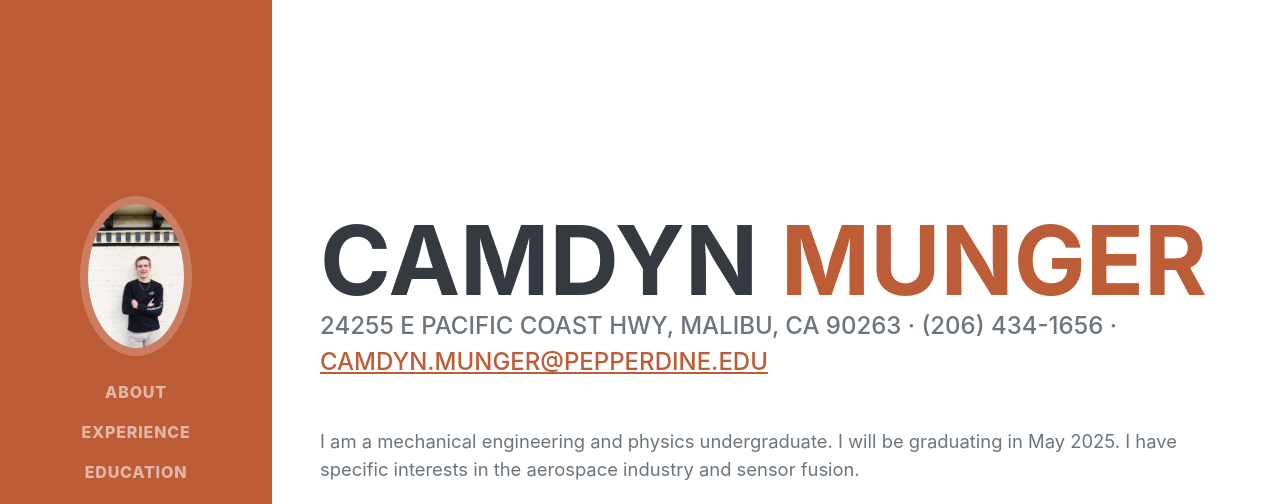
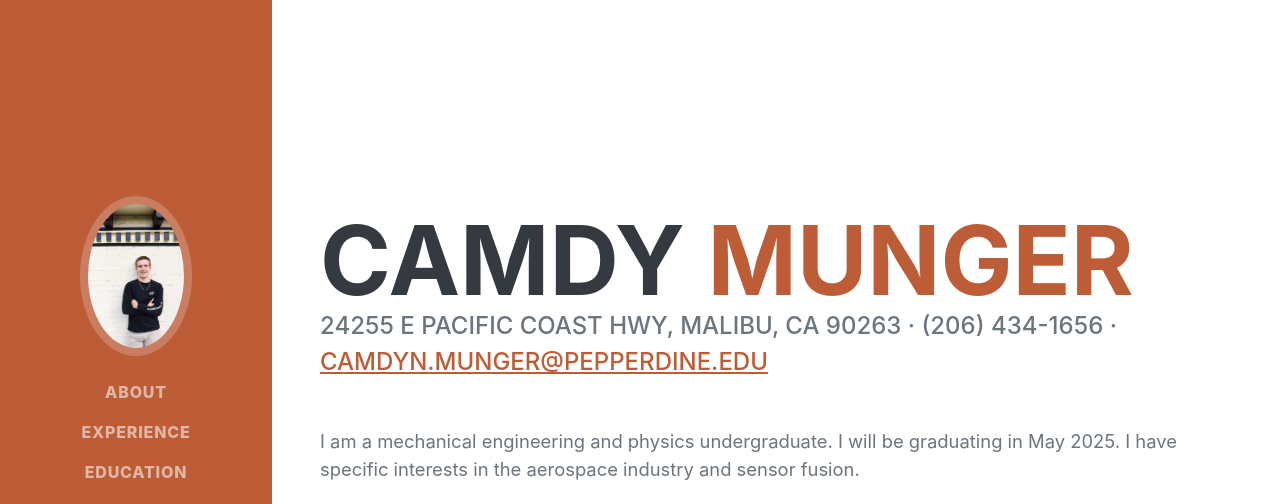
Before and after one commit to cjmunger/cjmunger.github.io, a plain HTML site: page index.html in a window 1280 px wide. Shown: the top 504 px of the page. Drawn offline with nearby package versions, Linux system fonts and the light colour scheme; a web font is replaced by a local one.

Commit message:
Update index.html

```diff
--- a/index.html
+++ b/index.html
@@ -40,7 +40,7 @@
             <section class="resume-section" id="about">
                 <div class="resume-section-content">
                     <h1 class="mb-0">
-                        Camdyn
+                        Camdy
                         <span class="text-primary">Munger</span>
                     </h1>
                     <div class="subheading mb-5">
```
